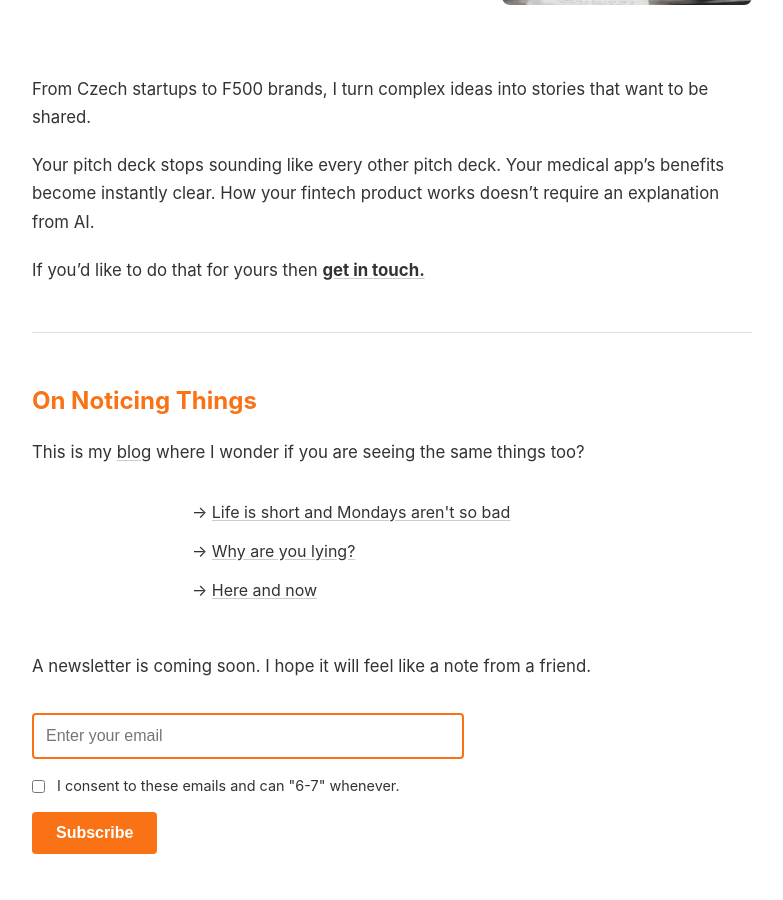
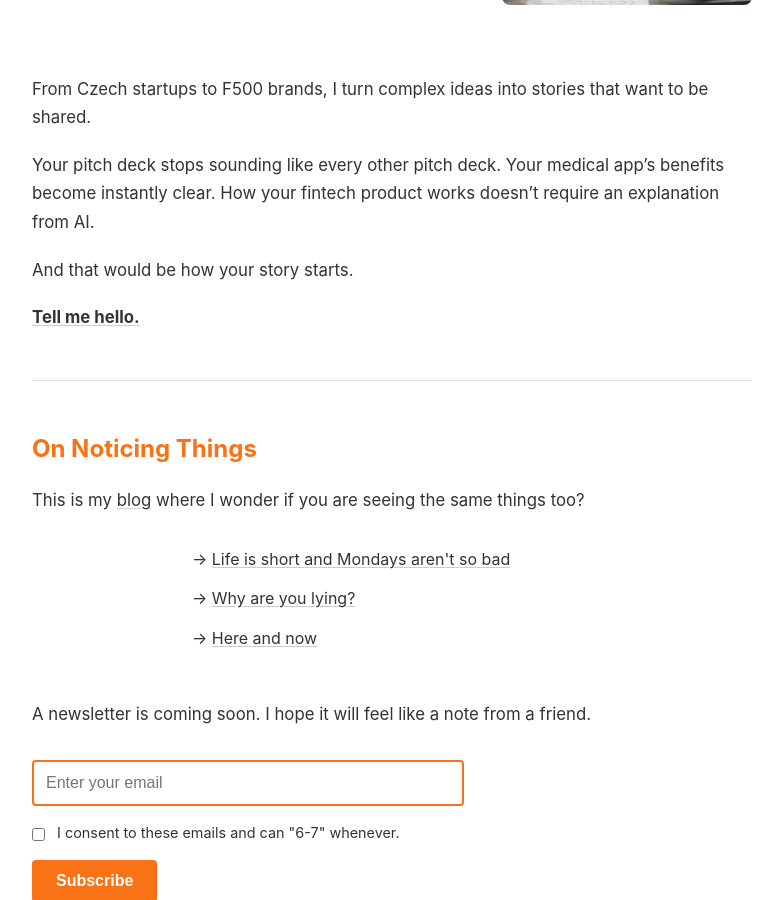
Before and after one commit to westleyovercash/westleyovercash.github.io, a Jekyll site: the page built from index.md, in a window 1280 px wide and 900 px high, scrolled down 387 px. Shown: the whole window, without its empty margins (248-1031 px from the left). Built offline with Jekyll 4.4.1, drawn with Linux system fonts in a browser that asks for light colours.

Commit message:
Update index.md

```diff
--- a/index.md
+++ b/index.md
@@ -16,7 +16,9 @@ From Czech startups to F500 brands, I turn complex ideas into stories that want
 
 Your pitch deck stops sounding like every other pitch deck. Your medical app's benefits become instantly clear. How your fintech product works doesn't require an explanation from AI.
 
-If you'd like to do that for yours then **<a href="/contact">get in touch.</a>**
+And that would be how your story starts.
+
+**<a href="/contact">Tell me hello.</a>**
 
 <hr style="border: none; border-top: 1px solid #e0e0e0; margin: 3rem 0;">
 
```
